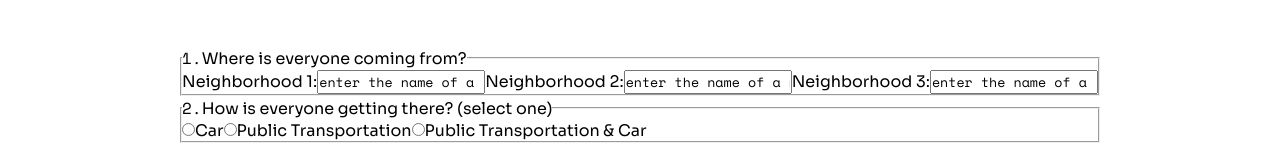
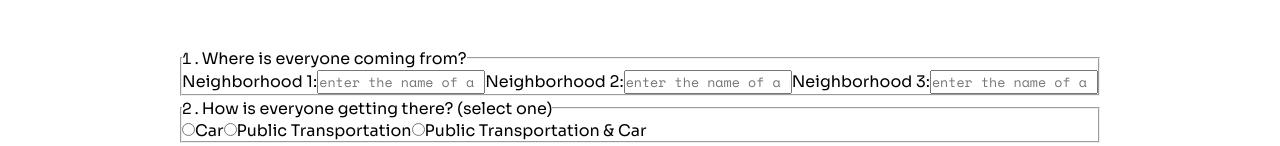
Before and after one commit to ajasinger/dinner-app, a Next.js app: page / in a window 1280 px wide. Shown: the part 396-542 px from the top of the page. Built offline with nearby package versions, Linux system fonts and the light colour scheme.

Commit message:
replace value with placeholder in form

```diff
--- a/components/FormBlock.jsx
+++ b/components/FormBlock.jsx
@@ -12,11 +12,11 @@ const FormBlock = () => {
                 <fieldset className="form-addresses">
                     <legend><span className={spaceMono.className}>1.</span>Where is everyone coming from?</legend>
                     <label for="first-address">Neighborhood 1:</label>
-                    <input className={spaceMono.className} type="text" id="first-address" name="first-address" value="enter the name of a neightborhood" required />
+                    <input className={spaceMono.className} type="text" id="first-address" name="first-address" placeholder="enter the name of a neightborhood" />
                     <label for="second-address">Neighborhood 2:</label>
-                    <input className={spaceMono.className} type="text" id="second-address" name="second-address" value="enter the name of a neightborhood" />
+                    <input className={spaceMono.className} type="text" id="second-address" name="second-address" placeholder="enter the name of a neightborhood" />
                     <label for="third-address">Neighborhood 3:</label>
-                    <input className={spaceMono.className} type="text" id="third-address" name="third-address" value="enter the name of a neightborhood" />
+                    <input className={spaceMono.className} type="text" id="third-address" name="third-address" placeholder="enter the name of a neightborhood" />
                 </fieldset>
 
                 {/* mode of transportation */}
```
